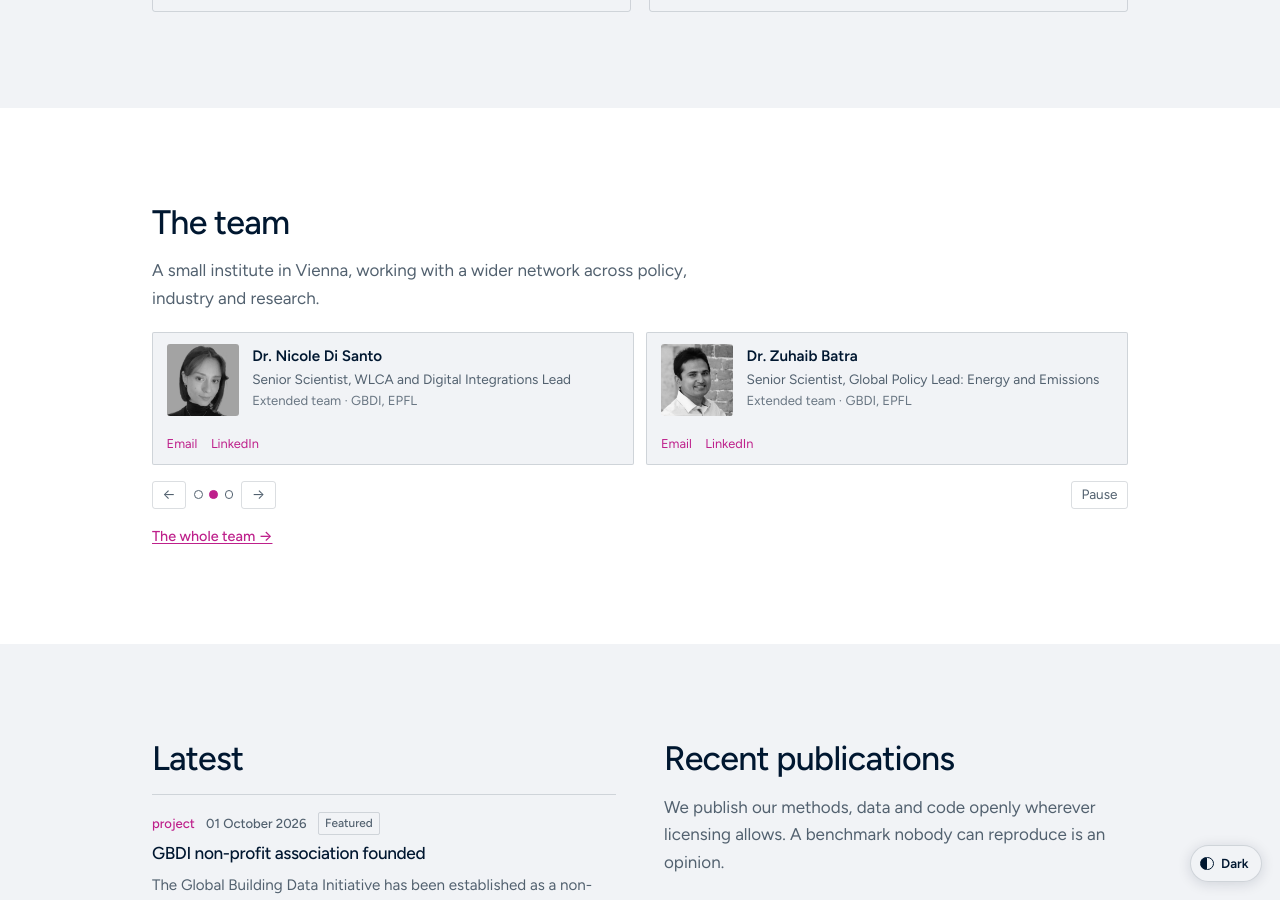
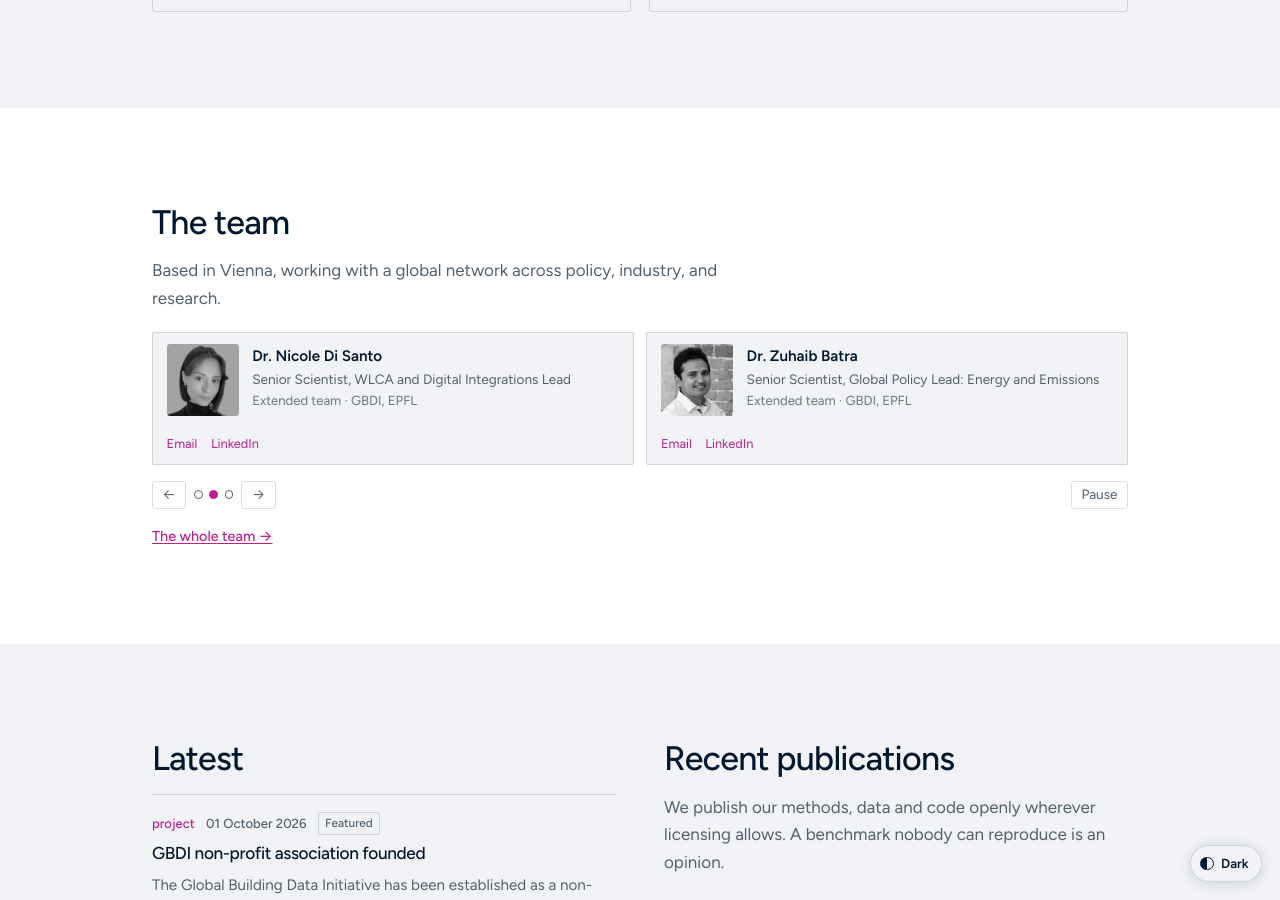
Before and after one commit to mroeck/riselabs.at, a Jekyll site: the page built from index.md, in a window 1280 px wide and 900 px high, scrolled down 1897 px. Built offline with Jekyll 4.4.1, drawn with Linux system fonts in a browser that asks for light colours; some web fonts are replaced.

Commit message:
Drop "small institute" from the home page team band
Replaced with the supplied line, verbatim: "Based in Vienna, working with a
global network across policy, industry, and research." It also stops the band
opening with a diminishing adjective and makes the network global rather than
merely wider, which is what the project list already shows.

"small institute" now appears nowhere outside docs/, which is not built.

Co-Authored-By: Claude Opus 5 <noreply@anthropic.com>
Claude-Session: https://claude.ai/code/session_013yvRdL5WvGEbo8a8kksApF

```diff
--- a/index.md
+++ b/index.md
@@ -115,8 +115,8 @@ permalink: /
 <section class="band">
   <div class="wrap">
     <h2>The team</h2>
-    <p class="band-note">A small institute in Vienna, working with a wider
-    network across policy, industry and research.</p>
+    <p class="band-note">Based in Vienna, working with a global network across
+    policy, industry, and research.</p>
     {%- comment -%}
       Two at a time, rotating through everyone. The band stays compact and
       the whole team is still reachable, both through the rotation and
```
